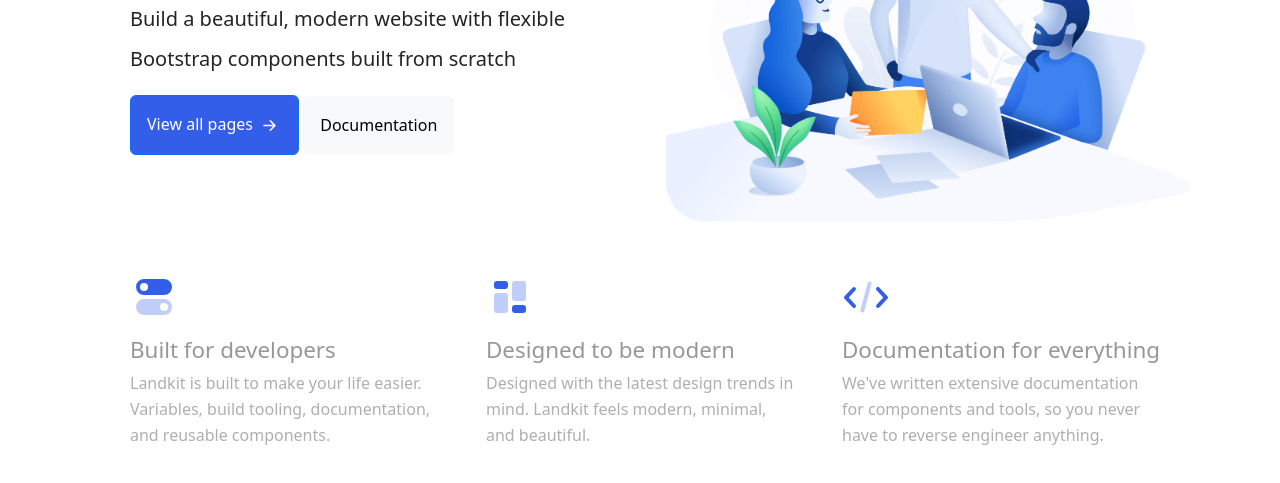
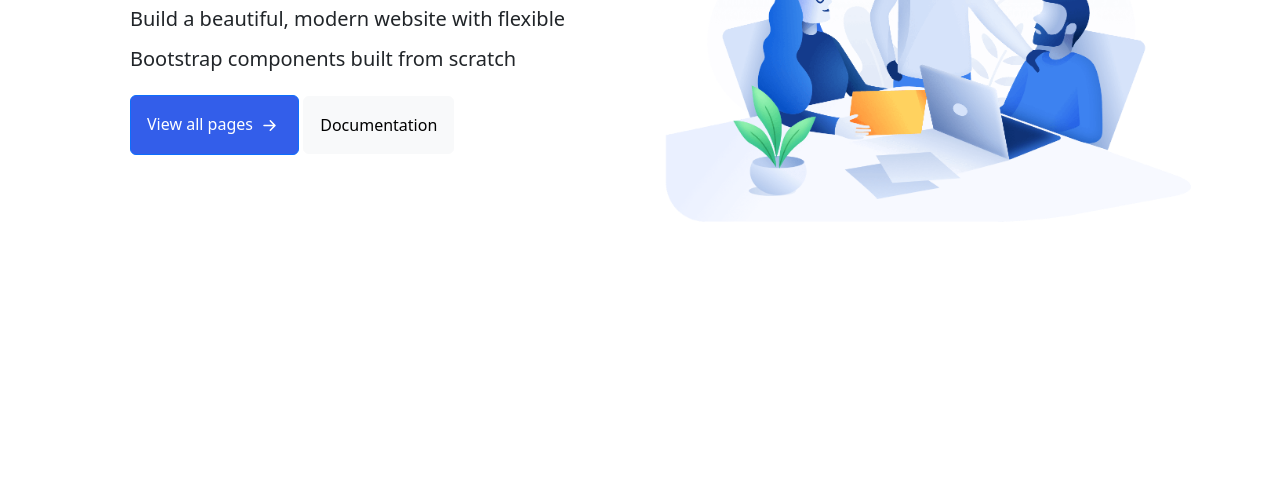
Before and after one commit to Simo0501/Bootstrap, a plain HTML site: page index.html in a window 1280 px wide. Shown: the part 291-774 px from the top of the page. Drawn offline with nearby package versions, Linux system fonts and the light colour scheme.

Commit message:
commentato row-info

```diff
--- a/css/style.css
+++ b/css/style.css
@@ -90,7 +90,7 @@
   }
 }
 
-.info{
+/* .info{
   display: flex;
   justify-content: center;
   align-items: center;
@@ -108,4 +108,4 @@
 .info .col-4 p{
   line-height: 1.6rem;
   color:#afafaf ;
-}
+} */
--- a/index.html
+++ b/index.html
@@ -57,7 +57,7 @@
       </div>
     </div>
 
-    <div class="row-content info">
+    <!-- <div class="row-content info">
       <div class="col-4 col-md-4 col-sm-12">
         <svg width="48" height="48" viewBox="0 0 24 24" xmlns="http://www.w3.org/2000/svg"><g fill="none" fill-rule="evenodd"><path d="M0 0h24v24H0z"></path><path d="M7 3h10a4 4 0 110 8H7a4 4 0 110-8zm0 6a2 2 0 100-4 2 2 0 000 4z" fill="#335EEA"></path><path d="M7 13h10a4 4 0 110 8H7a4 4 0 110-8zm10 6a2 2 0 100-4 2 2 0 000 4z" fill="#335EEA" opacity=".3"></path></g></svg>
         <h4 class="f5">Built for developers</h4>
@@ -82,7 +82,7 @@
           have to reverse engineer anything.
         </p>
       </div>
-    </div>
+    </div> -->
   </div>
  </div>
 </body>
```
